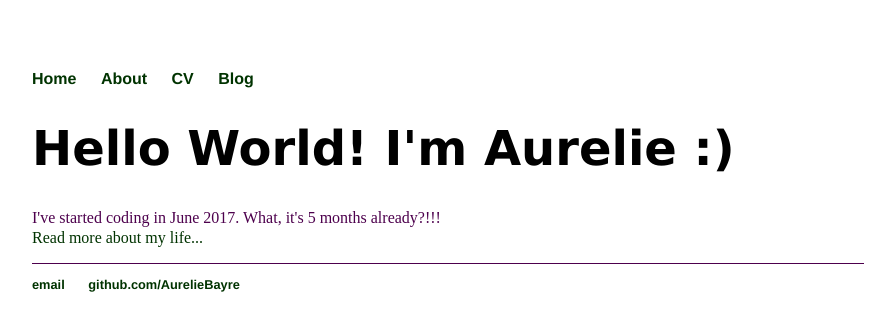
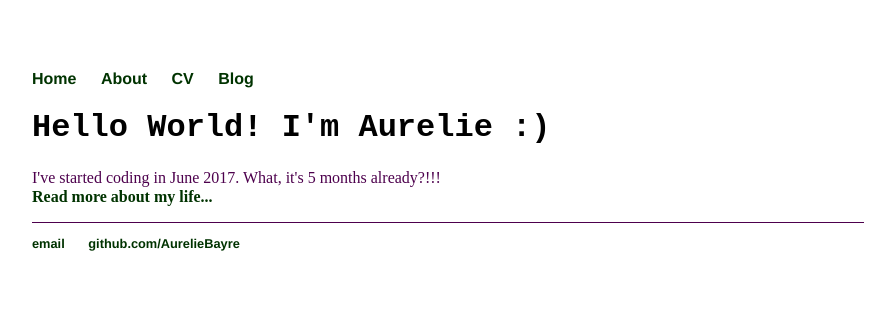
Before and after one commit to AurelieBayre/aurelieBayre.github.io, a Jekyll site: the page built from index.html, in a window 1280 px wide. Shown: the top 331 px of the page, without its empty margins (192-1087 px from the left). Built offline with Jekyll 4.4.1, drawn with Linux system fonts in a browser that asks for light colours.

Commit message:
Update main.css

```diff
--- a/css/main.css
+++ b/css/main.css
@@ -13,16 +13,18 @@
     margin-right: 20px;
 }
 a {
+    color: #003300;
+    font-weight: bold;
     text-decoration: none;
-    color: #003300;
+
 }
 a:hover {
     letter-spacing: 0.1654em;
     text-decoration: underline;
 }
 h1 {
-    font-size: 3em;
-    font-family:'Verdana', 'Arial', 'Sans-Serif';
+    font-family:'Andale Mono', 'Courier New', 'Monospace';
+    font-size: 2em;
 }
 p {
     font-size: 1em;
```
